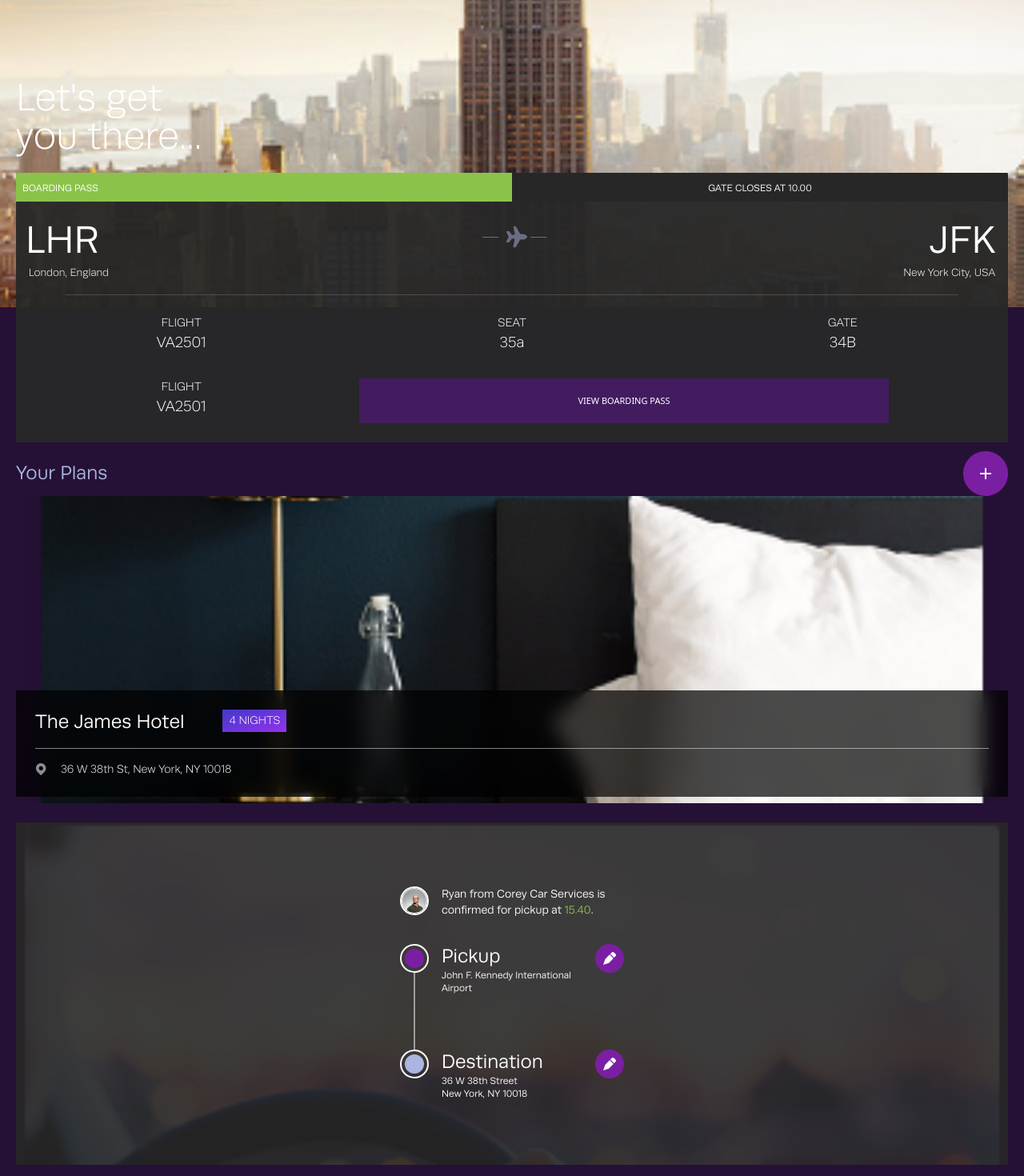
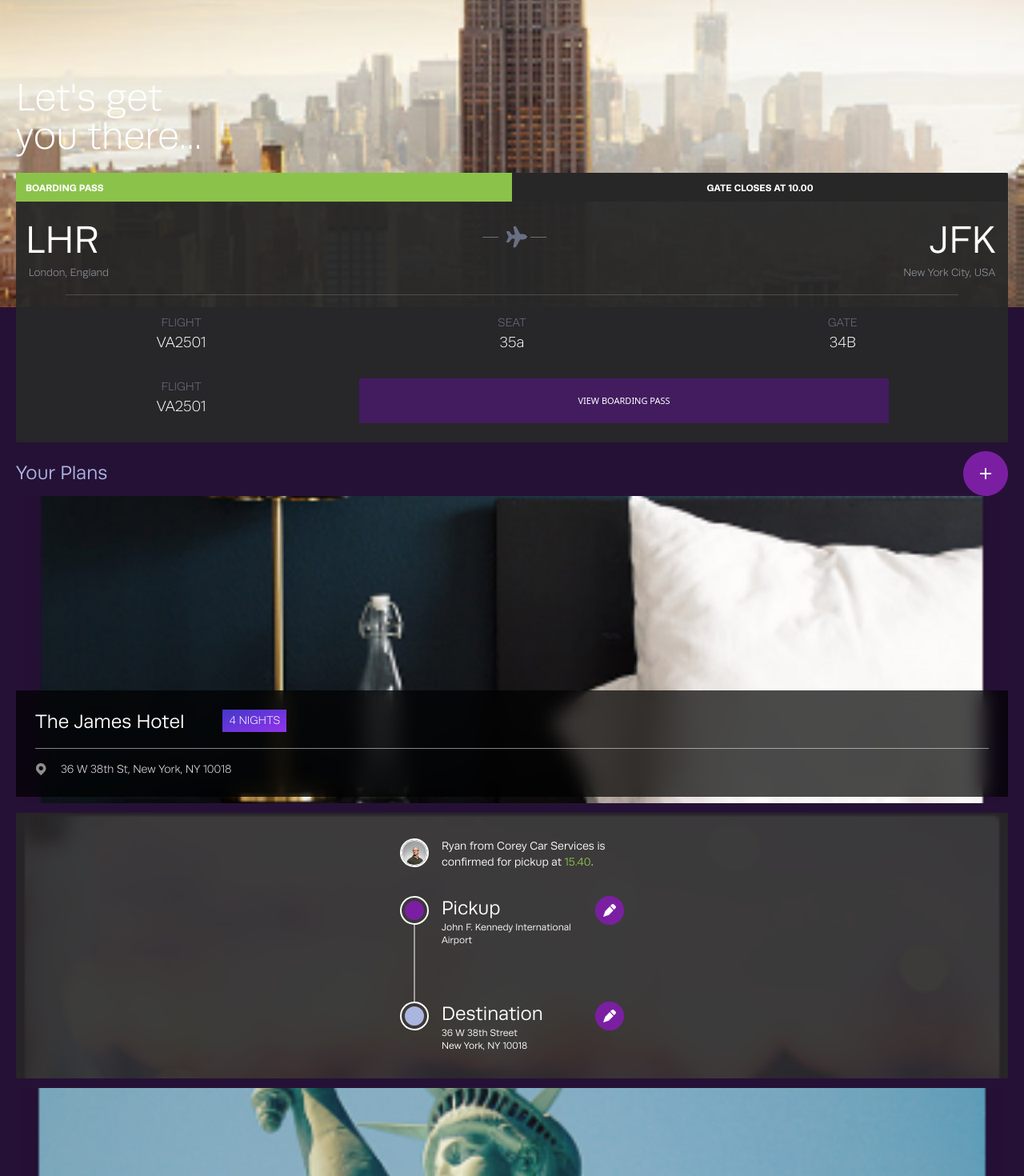
Before and after one commit to allanfernds/teste-pratico-falqon, a React (Vite) app: page / in a window 1280 px wide. Shown: the top 1470 px of the page at 80% size. Built offline with nearby package versions, Linux system fonts and the light colour scheme.

Commit message:
update BoardingPass.jsx and TransportationCard.jsx

```diff
--- a/src/components/BoardingPass.jsx
+++ b/src/components/BoardingPass.jsx
@@ -7,10 +7,10 @@ function BoardingPass() {
       <div className="flex-col justify-center items-center content-center">
         <div className="flex">
           <div className="p-2 pt-3 text-left  bg-custom-vivid-green w-[50%] rounded-tl-sm">
-            <p className="font-runda-normal text-xs">BOARDING PASS</p>
+            <p className="font-runda-bold text-xs ml-1">BOARDING PASS</p>
           </div>
           <div className="p-2 pt-3 text-center bg-custom-soft-black w-[50%] rounded-tr-sm">
-            <p className="font-runda-normal text-xs">GATE CLOSES AT 10.00</p>
+            <p className="font-runda-bold text-xs">GATE CLOSES AT 10.00</p>
           </div>
         </div>
         <div className="flex pt-5 pl-3 pr-4 justify-between items-center h-20">
@@ -35,8 +35,8 @@ function BoardingPass() {
           </div>
         </div>
         <div className="flex justify-between px-4 font-runda-light text-[10pt]">
-          <span>London, England</span>
-          <span>New York City, USA</span>
+          <span className="text-gray-400">London, England</span>
+          <span className="text-gray-400">New York City, USA</span>
         </div>
         <div
           id="linha"
@@ -44,19 +44,19 @@ function BoardingPass() {
         ></div>
         <div class="grid grid-cols-3 pt-3">
           <div className=" h-20">
-            <p className="uppercase font-runda-light text-[11pt] text-center">
+            <p className="uppercase text-gray-500 font-runda-light text-[11pt] text-center">
               flight
             </p>
             <p className=" font-runda-light text-[14pt] text-center">VA2501</p>
           </div>
           <div className=" h-20">
-            <p className="uppercase font-runda-light text-[11pt] text-center">
+            <p className="uppercase text-gray-500 font-runda-light text-[11pt] text-center">
               seat
             </p>
             <p className=" font-runda-light text-[14pt] text-center">35a</p>
           </div>
           <div>
-            <p className="uppercase font-runda-light text-[11pt] text-center">
+            <p className="uppercase text-gray-500 font-runda-light text-[11pt] text-center">
               gate
             </p>
             <p className=" font-runda-light text-[14pt] text-center">34B</p>
@@ -64,7 +64,7 @@ function BoardingPass() {
         </div>
         <div className="grid grid-cols-3 p">
           <div className="col-span-1 h-20">
-            <p className="uppercase font-runda-light text-[11pt] text-center">
+            <p className="uppercase text-gray-500             font-runda-light text-[11pt] text-center">
               flight
             </p>
             <p className=" font-runda-light text-[14pt] text-center">VA2501</p>
--- a/src/components/TransportationCard.jsx
+++ b/src/components/TransportationCard.jsx
@@ -3,8 +3,8 @@ import WaypointMark from "./WaypointMark";
 import people_icon from "../assets/images/people_icon.png";
 function TransportationCard() {
   return (
-    <div className="bg-driver bg-cover bg-no-repeat my-6 rounded-sm">
-      <div className="flex justify-center  items-center py-20 bg-custom-soft-black bg-gradient-to-bl bg-opacity-90 p-5 rounded-sm">
+    <div className="bg-driver bg-cover bg-no-repeat rounded-sm">
+      <div className="flex justify-center  items-center py-8 bg-custom-soft-black bg-gradient-to-bl bg-opacity-90 p-5 rounded-sm">
         <ol className="flex-col">
           <li>
             <div className="flex content-start items-start gap-2 flex-wrap mb-8">
```
